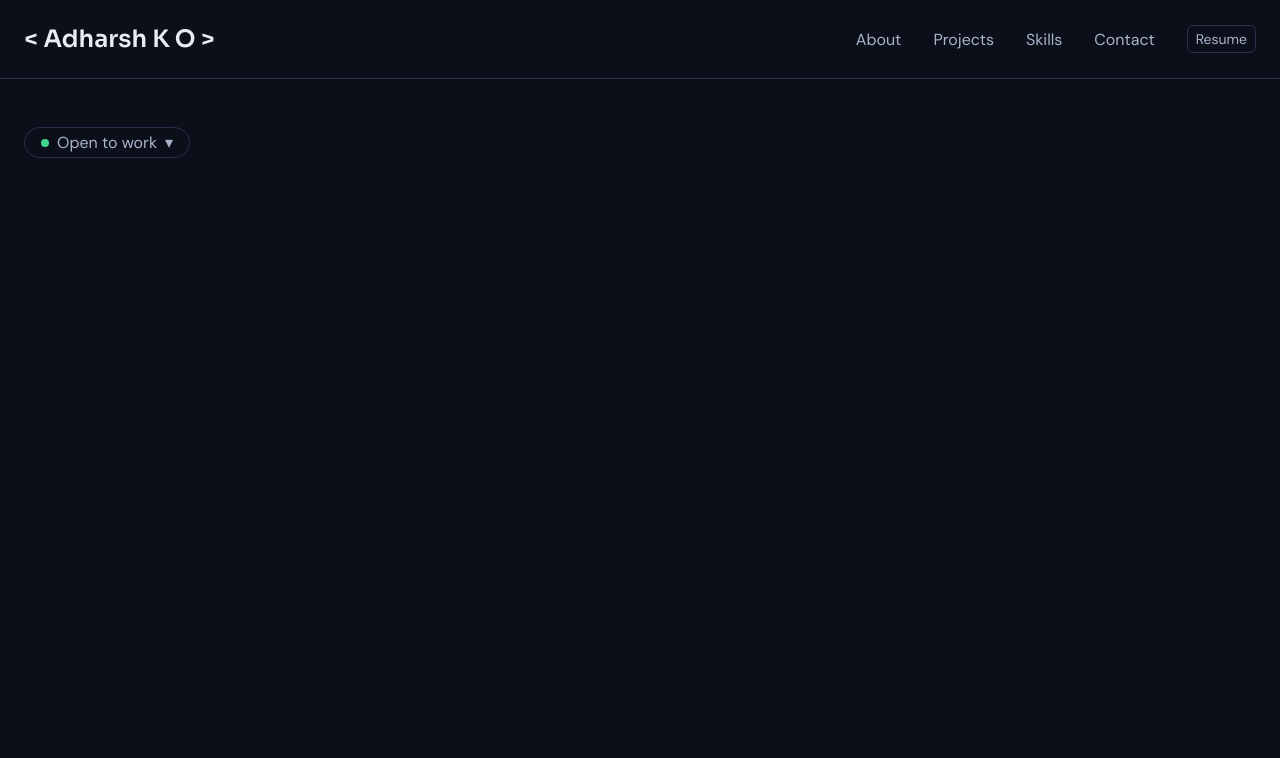
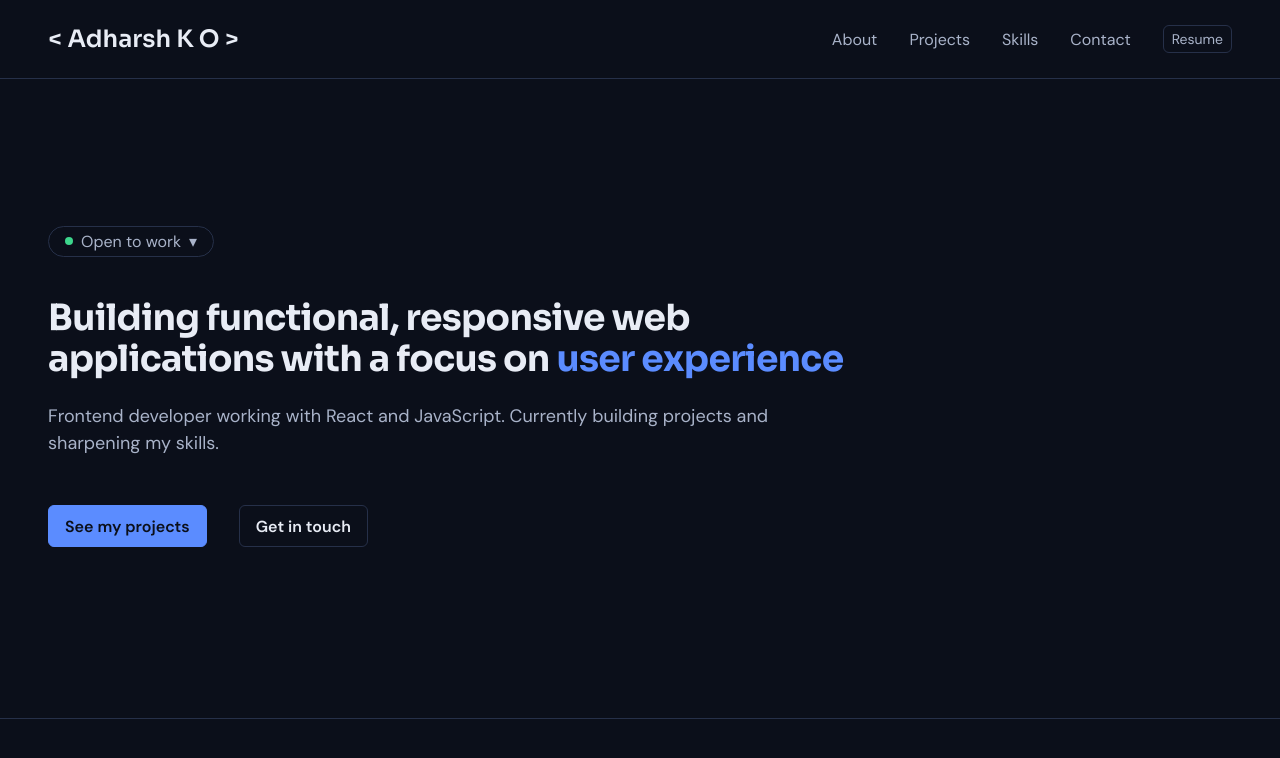
Before and after one commit to adharshko-369z/adharsh-Portfolio, a React (Vite) app: page / in a window 1280 px wide. Shown: the top 758 px of the page. Built offline with nearby package versions, Linux system fonts and the light colour scheme.

Commit message:
feat: add hero section

```diff
--- a/src/components/Header/Header.tsx
+++ b/src/components/Header/Header.tsx
@@ -6,6 +6,7 @@ export default function Header(): JSX.Element{
 
     return(
         <header className="header">
+            <div className="header-row container">
                 <div className="logo">
                     <span>{`< ${profile.name} >`}</span>
                 </div>
@@ -16,6 +17,7 @@ export default function Header(): JSX.Element{
                     <a href="#">Contact</a>
                     <a className="btnLink" href={profile.resumeUrl} download>Resume</a>
                 </nav>
+            </div>
         </header>
     )
 }
--- a/src/components/Header/header.css
+++ b/src/components/Header/header.css
@@ -1,9 +1,12 @@
 .header{
+    border-bottom: 1px solid var(--border);
+    padding: 1rem 0;
+}
+
+.header-row{
     display: flex;
     flex-direction: column;
-    padding: 1rem;
-    gap: .5rem;
-    border-bottom: 1px solid var(--border);
+    gap: 0.5rem;
 }
 
 .logo > span{
@@ -57,7 +60,7 @@
 }
 
 @media (min-width: 530px){
-    .header{
+    .header-row{
         flex-direction: row;
         align-items: center;
     }
@@ -73,16 +76,10 @@
     }
 }
 
-@media (min-width: 768px){
-
-    .header{
-        padding:1rem 1.5rem;
-    }
-}
 
 @media (min-width: 1024px) {
     .header{
-        padding:1.5rem;
+        padding:1.5rem 0;
     }
 
     .logo > span{
--- a/src/components/Hero/Hero.tsx
+++ b/src/components/Hero/Hero.tsx
@@ -1,11 +1,21 @@
 import AvailabilityBadge from "./AvailabilityBadge";
+import HighlightedText from "./HighlightedText";
+import { profile } from "../../data/profile";
 
 export default function Hero(){
 
     return(
-        <div className="hero-section">
-            <AvailabilityBadge />
-        </div>
+        <section id="home" className="hero-section">
+            <div className="hero-details container">
+                <AvailabilityBadge />
+                <h1 className="headline"><HighlightedText text={profile.headline} /></h1>
+                <p className="hero-intro">{profile.intro}</p>
+                <div className="hero-actions">
+                    <a href="#projects" className="btn btn-primary">See my projects</a>
+                    <a href="#contact" className="btn btn-secondary">Get in touch</a>
+                </div>
+            </div>
+        </section>
     )
 
 }
--- /dev/null
+++ b/src/components/Hero/HighlightedText.tsx
@@ -0,0 +1,21 @@
+interface HighlightedTextProps {
+  text: string
+}
+
+export default function HighlightedText({ text }: HighlightedTextProps) {
+  const parts = text.split(/(\*[^*]+\*)/g);
+
+  return (
+    <>
+      {parts.map((part, i) =>
+        /^\*[^*]+\*$/.test(part) ? (
+          <span key={i} className="highlight">
+            {part.slice(1, -1)}
+          </span>
+        ) : (
+          part
+        )
+      )}
+    </>
+  );
+}
--- a/src/components/Hero/availability-badge.css
+++ b/src/components/Hero/availability-badge.css
@@ -1,6 +1,7 @@
 .availability{
     position: relative;
     width: fit-content;
+    padding-bottom: 1rem ;
 }
 
 .status-btn{
--- a/src/components/Hero/hero.css
+++ b/src/components/Hero/hero.css
@@ -1,10 +1,79 @@
 .hero-section{
-    padding: 2rem 1rem;
+    border-bottom: 1px solid var(--border);
+    min-height: 80svh;
+    display: flex;
+    flex-direction: column;
+    justify-content: center;
+}
+
+.hero-details{
+    display: flex;
+    flex-direction: column;
+    align-items: flex-start;
+    gap: 1.5rem;
+}
+
+.headline{
+    font-family: var(--font-heading);
+    font-size: var(--text-2xl);
+    font-weight: var(--weight-bold);
+    text-wrap: balance;
+    line-height: 1.15;
+    letter-spacing: -0.02em;
+}
+
+.hero-intro{
+    font-size: var(--text-base);
+    color: var(--text-secondary);
+    font-weight: var(--weight-regular);
+    line-height: 1.5;
+}
+
+.highlight{
+    color: var(--accent);
+}
+
+.hero-actions{
+    margin: 1.5rem 0;
+    display: flex;
+    align-items: center;
+    flex-wrap: wrap;
+    gap: 1rem;
+}
+
+.btn.btn-primary{
+    background-color: var(--accent);
+    border-color: var(--accent);
+    color: var(--on-accent);
+    transition: background-color 0.2s;
+}
+
+.btn.btn-primary:hover{
+    background-color: var(--accent-hover);
+}
+
+.btn.btn-secondary{
+    transition: background-color 0.2s, color 0.2s;
+}
+
+.btn.btn-secondary:hover{
+    background-color: var(--surface);
 }
 
 
 @media (min-width: 1024px) {
-    .hero-section{
-        padding: 3rem 1.5rem;
+
+    .headline{
+        max-width:60rem;
+        font-size: var(--text-3xl);
+    }
+
+    .hero-intro{
+        max-width: 50rem;
+        font-size: var(--text-md);
+    }
+
+    .hero-actions{
+        gap: 2rem;
     }
 }
--- a/src/data/profile.ts
+++ b/src/data/profile.ts
@@ -5,5 +5,8 @@ export const profile: Profile ={
     email: "adharshko369z@gmail.com",
     resumeUrl: "/Adharsh_K_O_resume.pdf",
     status: "Open to work",
-    roles: ["Jr Frontend Developer", "Jr React Developer", "Frontend Developer Intern", "UI Developer"]
+    roles: ["Jr Frontend Developer", "Jr React Developer", "Frontend Developer Intern", "UI Developer"],
+    headline: "Building functional, responsive web applications with a focus on *user experience*",
+    intro: "Frontend developer working with React and JavaScript. Currently building projects and sharpening my skills.",
+
 }
--- a/src/styles/global.css
+++ b/src/styles/global.css
@@ -1,3 +1,7 @@
+*{
+    box-sizing: border-box;
+}
+
 body{
     margin: 0;
     background-color: var(--bg);
@@ -5,8 +9,56 @@ body{
     font-family: var(--font-body);
 }
 
+h1,h2,p{
+    margin: 0;
+}
+
 button:focus-visible,
 a:focus-visible{
     outline: 2px solid var(--accent);
     outline-offset: 2px;
 }
+
+.btn{
+    font-size: var(--text-sm);
+    font-weight: var(--weight-semibold);
+    padding: 0.6rem 1rem;
+    border: 1px solid var(--border);
+    border-radius: var(--radius-md);
+    text-decoration: none;
+    color: var(--text);
+}
+
+.container{
+    padding: 0 1rem;
+}
+
+@media (min-width: 530px) {
+    .container{
+        padding: 0 1.5rem;
+    }
+}
+
+@media (min-width: 640px){
+    .container{
+        padding: 0 2rem;
+    }
+}
+
+@media (min-width: 768px){
+    .container{
+        padding: 0 2.5rem;
+    }
+}
+
+
+@media (min-width: 1024px) {
+
+    .container{
+        padding: 0 3rem;
+    }
+
+    .btn{
+        font-size: var(--text-base);
+    }
+}
--- a/src/types/index.ts
+++ b/src/types/index.ts
@@ -5,6 +5,8 @@ export interface Profile {
     name: string,
     email: string,
     resumeUrl: string,
-    status: Status
-    roles: string[]
+    status: Status,
+    roles: string[],
+    headline: string,
+    intro: string
 }
```
Lines whose indentation alone changed are shown as unchanged.
